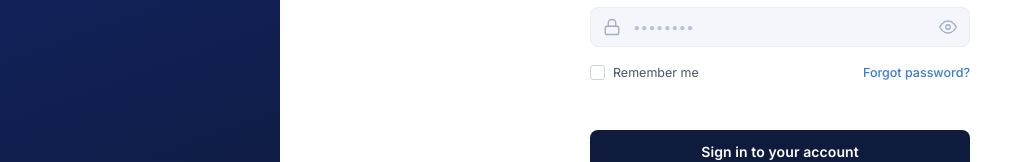
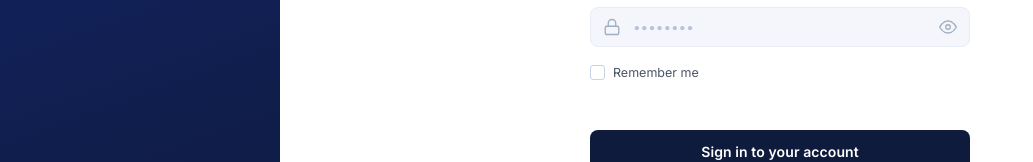
Before and after one commit to Joocsh/Meetings-SkillCloud, a React (Vite) app: page /login in a window 1280 px wide. Shown: the part 433-595 px from the top of the page, without its empty margins (0-1033 px from the left). Built offline with nearby package versions, Linux system fonts and the light colour scheme; no server answers; a web font is replaced by a local one.

Commit message:
UI: remove 'Forgot password?' link from login page

```diff
--- a/src/pages/Login.jsx
+++ b/src/pages/Login.jsx
@@ -185,7 +185,6 @@ export default function Login() {
                 <span className="checkmark"></span>
                 Remember me
               </label>
-              <a href="#" className="forgot-link">Forgot password?</a>
             </div>
 
             {/* Error message */}
```
